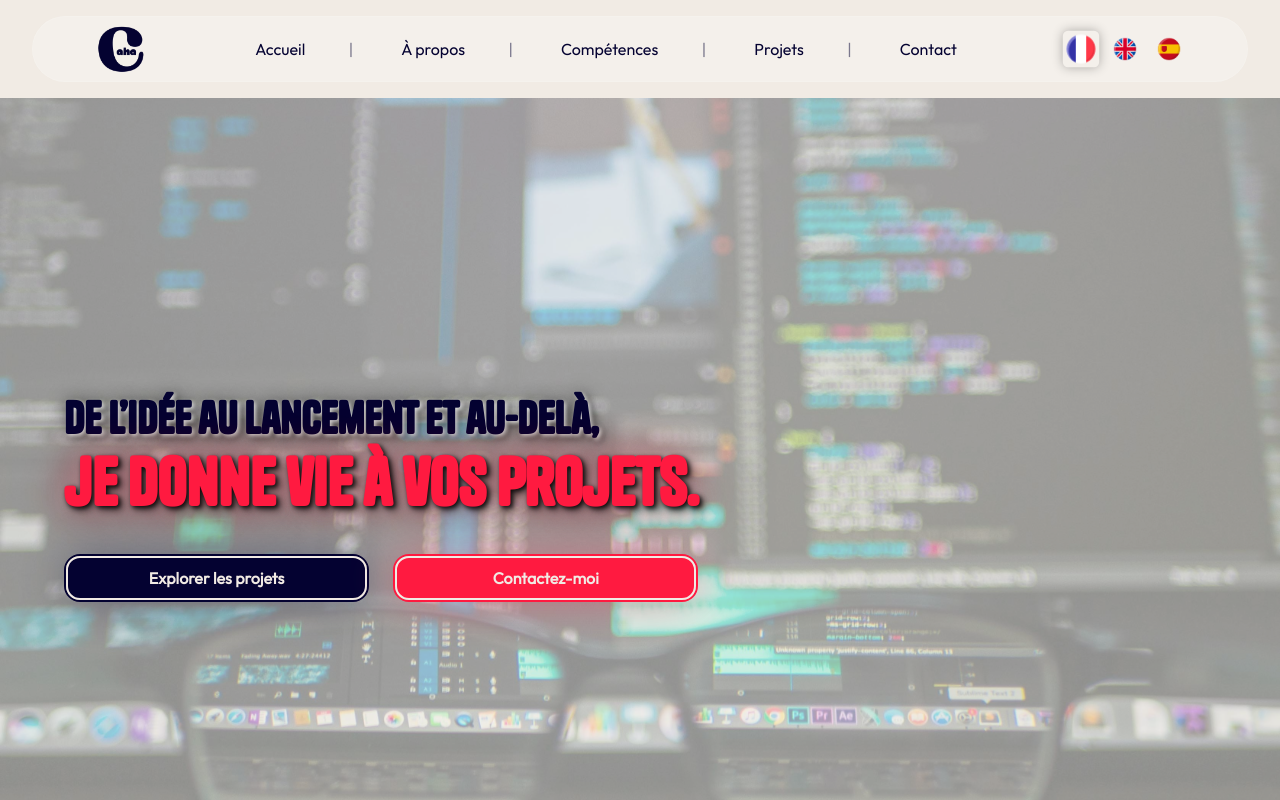
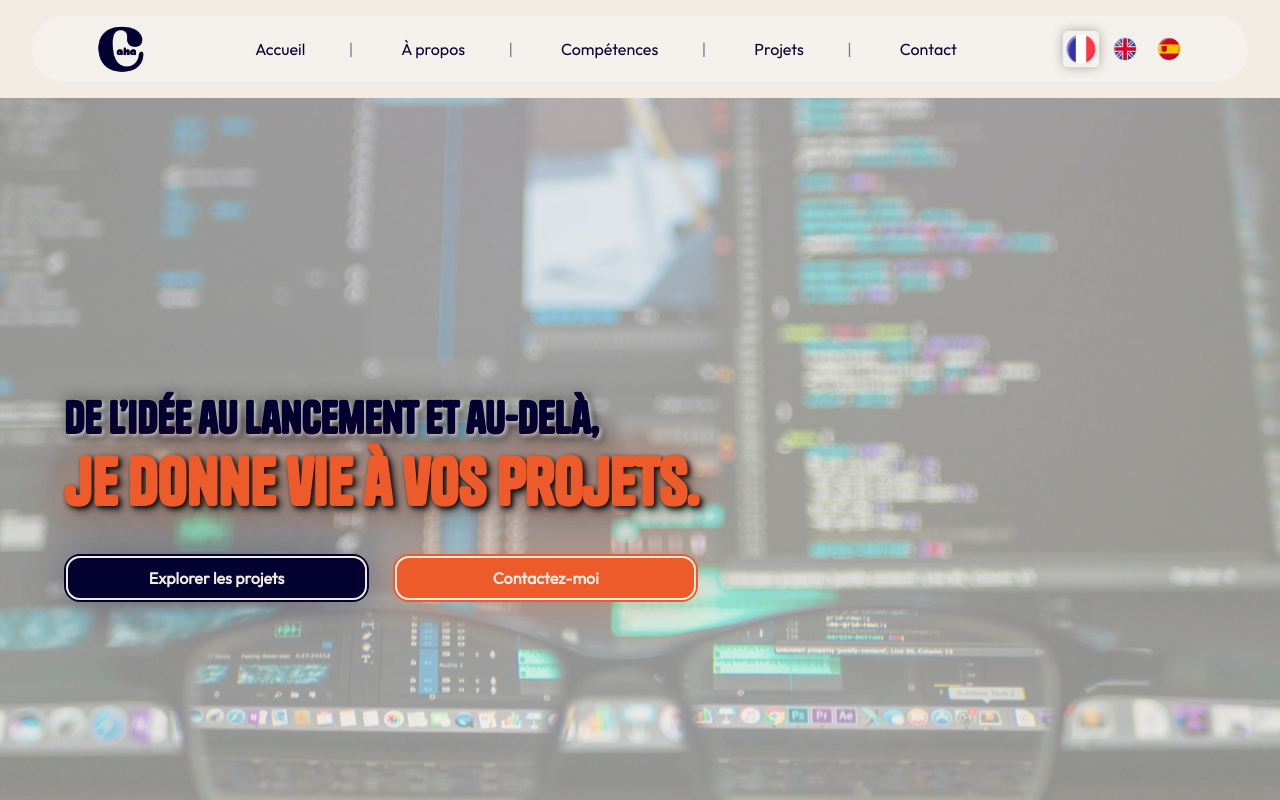
Before and after one commit to cesaraha/personal-website, a SvelteKit app: page / in a window 1280 px wide. Shown: the top 800 px of the page. Built offline with nearby package versions, Linux system fonts and the light colour scheme.

Commit message:
Changed accent color
Added a new accent color

```diff
--- a/src/app.css
+++ b/src/app.css
@@ -14,7 +14,8 @@
   /* #ffffff */
   --text-color: hsl(243, 92%, 10%);
   /* #040231 */
-  --accent-color: hsl(350, 100%, 55%);
+  --accent-color: hsl(15, 85%, 55%);
+  --accent-color-two: hsl(350, 100%, 55%);
   /* mint: #52e0b1 */
 
   --ff: "Tanker-Regular", sans-serif;
```
